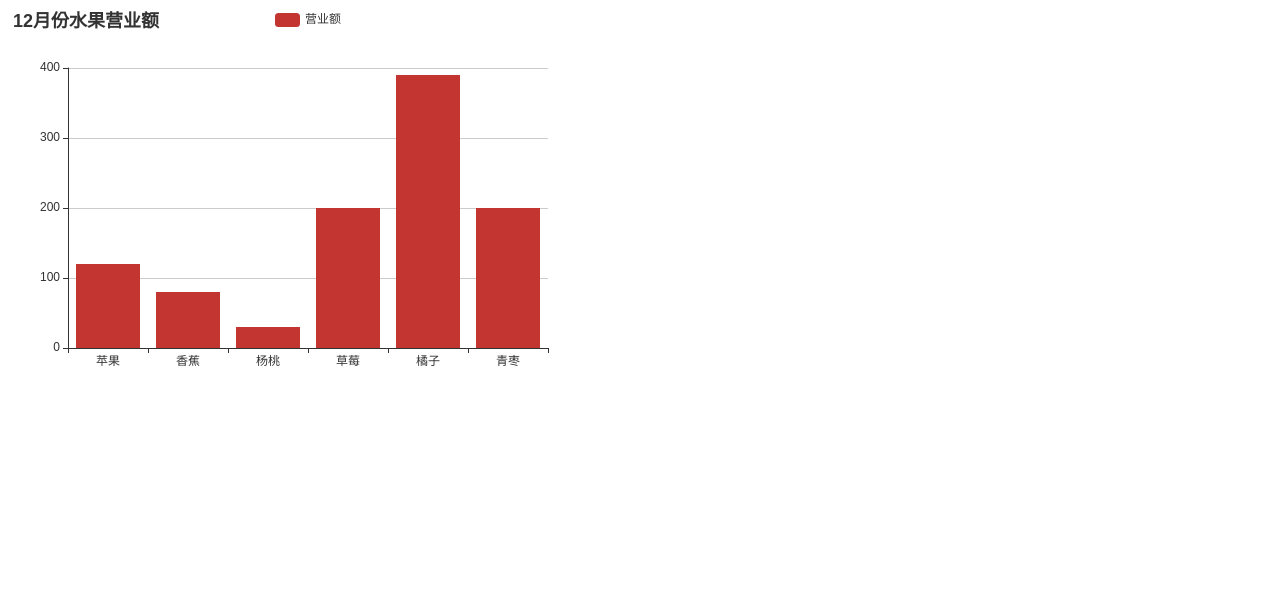
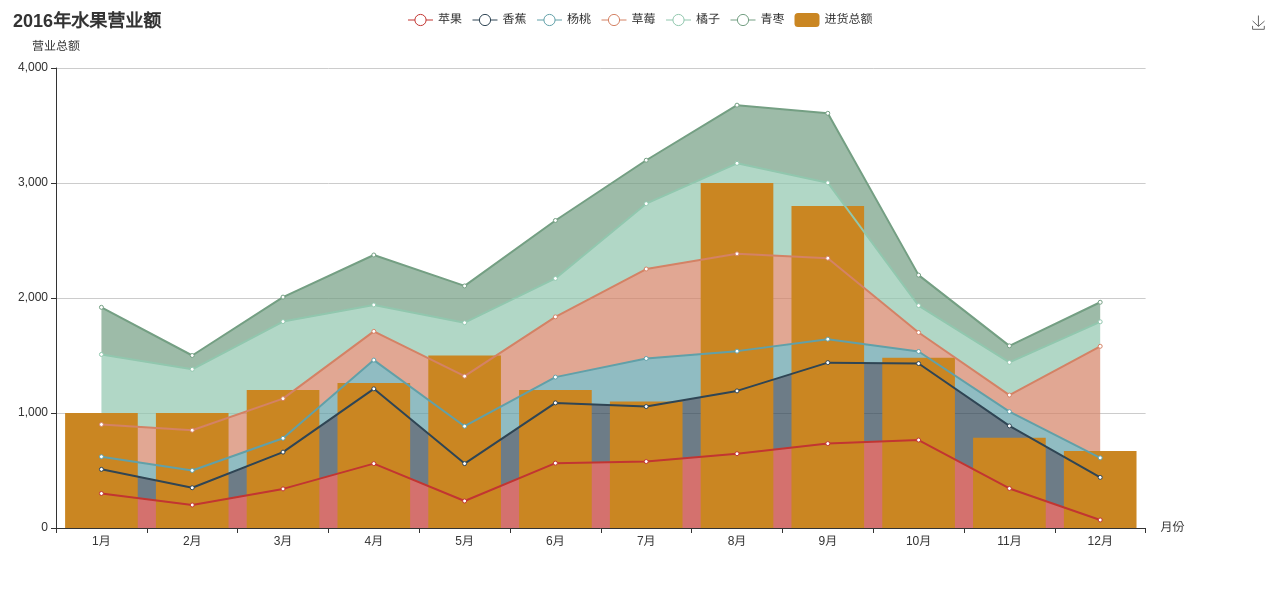
Before and after one commit to JiayingZeng/ife-task, a plain HTML site: page ECharts/1.html in a window 1280 px wide. Drawn offline with Linux system fonts and the light colour scheme.

Commit message:
echarts.js demo1

```diff
--- a/ECharts/1.html
+++ b/ECharts/1.html
@@ -2,10 +2,10 @@
 <html lang="en">
 <head>
     <meta charset="UTF-8">
-    <title>ECharts NO.1 - 柱状图</title>
+    <title>ECharts NO.1 - 折线图</title>
     <script src="echarts.min.js"></script>
     <style>
-        #main{width: 600px;height: 400px}
+        #main{width: auto;height: 600px}
     </style>
 </head>
 <body>
@@ -14,21 +14,88 @@
     var myecharts = echarts.init(document.getElementById('main'));
     var option = {
         title: {
-            text: '12月份水果营业额',
+            text: '2016年水果营业额'
         },
-        tooltip:{},
+        // 鼠标浮动显示数据
+        tooltip: {
+            trigger: 'axis',
+        },
+        // 可以通过点击图例控制哪些系列不显示
         legend: {
-            data: ['营业额']
+            data: ['苹果', '香蕉', '杨桃', '草莓', '橘子', '青枣','进货总额']
+        },
+        // 工具栏
+        toolbox: {
+            feature: {
+                saveAsImage: {
+//                    name: '2016年营业额',
+                }
+            }
+        },
+        grid: {
+            left: '10',
+            right: '10%',
+            containLabel: true
         },
         xAxis: {
-            data: ['苹果', '香蕉', '杨桃', '草莓', '橘子', '青枣']
+            name: '月份',
+            data: ['1月', '2月', '3月', '4月', '5月', '6月', '7月', '8月', '9月', '10月', '11月', '12月'],
         },
-        yAxis: {},
-        series: [{
-            name: '营业额',
-            type: 'bar',
-            data: [120, 80, 30, 200, 390, 200]
-        }]
+        yAxis: [
+            {
+                name: '营业总额',
+                type: 'value',
+            }
+        ],
+        series: [
+            {
+                name: '苹果',
+                type: 'line',
+                stack: '营业额',
+                areaStyle: { normal: {}},
+                data: [300, 200, 340, 560, 235, 564, 578, 646, 734, 765, 344, 70]
+            },
+            {
+                name: '香蕉',
+                stack: '营业额',
+                type: 'line',
+                areaStyle: { normal: {}},
+                data: [210, 150, 320, 650, 325, 524, 478, 546, 704, 665, 544, 370]
+            },
+            {
+                name: '杨桃',
+                stack: '营业额',
+                type: 'line',
+                areaStyle: { normal: {}},
+                data: [110, 150, 120, 250, 325, 224, 418, 346, 204, 105, 124, 170]
+            },
+            {
+                name: '草莓',
+                stack: '营业额',
+                type: 'line',
+                areaStyle: { normal: {}},
+                data: [280, 350, 345, 250, 435, 524, 778, 846, 704, 165, 144, 970]
+            },
+            {
+                name: '橘子',
+                stack: '营业额',
+                type: 'line',
+                areaStyle: { normal: {}},
+                data: [609, 530, 670, 230, 465, 334, 568, 787, 656, 234, 284, 213]
+            },
+            {
+                name: '青枣',
+                stack: '营业额',
+                type: 'line',
+                areaStyle: { normal: {}},
+                data: [410, 120, 213, 434, 320, 504, 378, 506, 604, 265, 144, 170]
+            },
+            {
+                name: '进货总额',
+                type: 'bar',
+                data: [1000, 1000, 1200, 1260, 1500, 1200, 1100, 3000, 2800,1480, 784, 670]
+            }
+        ]
     };
     myecharts.setOption(option);
 </script>
```
Also changed, not shown: ECharts/2.html (deleted, +0 -94 lines), index.html (+1 -2 lines).
